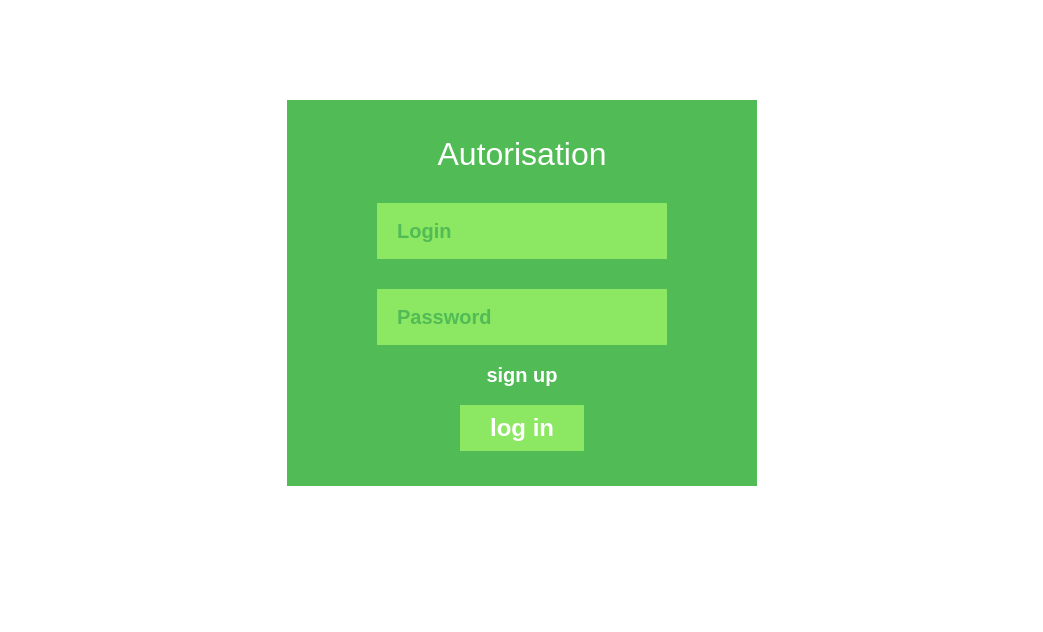
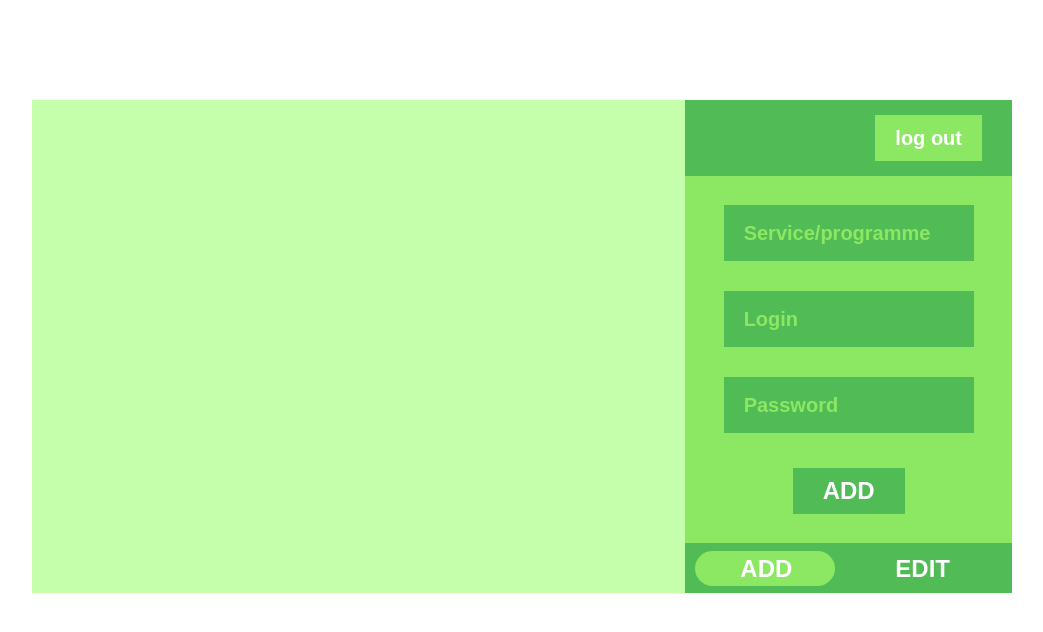
Before and after one commit to RostislavProg/password-manager, a React (Create React App) app: page /dashboard in a window 1280 px wide. Before the commit this address led to /. Shown: the top 632 px of the page, without its empty margins (118-1161 px from the left). Built offline with nearby package versions, Linux system fonts and the light colour scheme.

Commit message:
before ts

```diff
--- a/src/components/App.jsx
+++ b/src/components/App.jsx
@@ -4,8 +4,24 @@ import Dashboard from './pages/dachboard/Dashboard';
 import Autorisation from './pages/autorisation/Autorisation'
 import Registration from './pages/registration/Registration';
 import { Route, Routes } from 'react-router-dom';
+import { useEffect } from "react";
+import { jsonContent } from "../store/auth/auth.slice";
+import { useDispatch } from 'react-redux';
+
 
 const App = () => {
+
+  const jsonUserID = JSON.parse(localStorage.getItem('userId'));
+  const jsonAccounts = JSON.parse(localStorage.getItem('accounts'));
+  const jsonAccountsContent = JSON.parse(localStorage.getItem('accountsContent'));
+
+  const dispatch = useDispatch()
+
+  useEffect(() => {
+    dispatch(jsonContent({jsonUserID, jsonAccounts, jsonAccountsContent}))
+  }, [])
+
+
   return (
     <Routes>
       <Route path='/' element={<Autorisation />}></Route>
--- a/src/components/pages/autorisation/Autorisation.jsx
+++ b/src/components/pages/autorisation/Autorisation.jsx
@@ -1,23 +1,23 @@
-import { useReducer } from "react";
+import { useEffect, useReducer } from "react";
 import { Link, useNavigate } from "react-router-dom";
 import { useSelector } from 'react-redux'
-import { useEffect } from "react";
 
 import './Autorisation.css';
-import { jsonContent, login } from "../../../store/auth/auth.slice";
+import { login } from "../../../store/auth/auth.slice";
 import { useDispatch } from "react-redux";
 
 const Autorisation = () => {
 
+    const jsonUserID = JSON.parse(localStorage.getItem('userId'));
     const { accounts } = useSelector((state) => state.auth);
-    const jsonAccounts = JSON.parse(localStorage.getItem('accounts'));
-    const jsonAccountsContent = JSON.parse(localStorage.getItem('accountsContent'));
     const dispatch = useDispatch()
     const navigate = useNavigate()
 
     useEffect(() => {
-        console.log({jsonAccounts, jsonAccountsContent});
-        dispatch(jsonContent({jsonAccounts, jsonAccountsContent}));
+        console.log(jsonUserID)
+        if(!(jsonUserID === null) && !(jsonUserID === "")){
+            navigate('/dashboard');
+        }
     }, [])
 
     const [event, updateEvent] = useReducer((state, action) => {
--- a/src/components/pages/dachboard/Dashboard.jsx
+++ b/src/components/pages/dachboard/Dashboard.jsx
@@ -1,6 +1,5 @@
 import './Dashboard.css';
 import { useEffect } from "react";
-import { useDispatch } from 'react-redux'
 
 import { Row, Col } from 'react-bootstrap';
 import Units from './components/Units/Units';
@@ -14,18 +13,18 @@ import { useSelector } from 'react-redux'
 const Dashboard = () => {
 
     const navigate = useNavigate()
-    const { isAuthenticated } = useSelector((state) => state.auth)
+    const jsonUserID = JSON.parse(localStorage.getItem('userId'));
     const { editMode } = useSelector((state) => state.edit)
 
     useEffect(() => {
-        if(!isAuthenticated){
-            navigate("/")
+        if((jsonUserID === null && jsonUserID === "")){
+            navigate('/');
         }
     }, [])
 
     return (
         <section className='dashBoard'>
-            {isAuthenticated ? (
+            {!(jsonUserID === null && jsonUserID === "") ? (
                 <Row>
                     <Units />
                     <Col md={4}>
--- a/src/components/pages/dachboard/components/Logout/Logout.jsx
+++ b/src/components/pages/dachboard/components/Logout/Logout.jsx
@@ -4,10 +4,11 @@ import { Button } from 'react-bootstrap';
 import { useDispatch, useSelector } from 'react-redux';
 import { useNavigate } from 'react-router-dom';
 import { logout } from '../../../../../store/auth/auth.slice';
+import { useGetUser } from '../../../../../hooks/useGetUser';
 
 const Logout = () => {
 
-    const { user } = useSelector((state) => state.auth)
+    const { user } = useGetUser()
     const dispatch = useDispatch()
     const navigate = useNavigate()
 
@@ -18,7 +19,7 @@ const Logout = () => {
 
     return (
         <div className="logOut">
-            <span>{user.info.login}</span>
+            <span>{user.login}</span>
             <Button onClick={handleLogout}>log out</Button>
         </div>
     );
--- a/src/components/pages/dachboard/components/Units/Units.jsx
+++ b/src/components/pages/dachboard/components/Units/Units.jsx
@@ -3,11 +3,12 @@ import SingleUnit from '../SingleUnit/SingleUnit';
 import { Col } from 'react-bootstrap';
 
 import './Units.css';
+import { useGetUser } from '../../../../../hooks/useGetUser';
 
 
 const Units = () => {
 
-    const userContent = useSelector((state) => state.auth.user.content.userContent)
+    const {userContent} = useGetUser();
     const { editMode } = useSelector((state) => state.edit)
 
     return (
--- a/src/components/pages/registration/Registration.jsx
+++ b/src/components/pages/registration/Registration.jsx
@@ -1,6 +1,6 @@
 import './Registration.css';
 import { Link, useNavigate } from 'react-router-dom';
-import { useReducer } from "react";
+import { useEffect, useReducer } from "react";
 import { v4 as uuidv4 } from 'uuid';
 
 import { useSelector, useDispatch } from 'react-redux'
@@ -9,8 +9,15 @@ import { addAccount } from '../../../store/auth/auth.slice';
 const Registration = () => {
 
     const { accounts } = useSelector((state) => state.auth)
+    const jsonUserID = JSON.parse(localStorage.getItem('userId'));
     const dispatch = useDispatch()
     const navigate = useNavigate()
+
+    useEffect(() => {
+        if((!(jsonUserID === null) && !(jsonUserID === ""))){
+            navigate("/dashboard")
+        }
+    }, [])
 
     const [event, updateEvent] = useReducer((state, action) => {
         switch(action.type) {
@@ -28,9 +35,7 @@ const Registration = () => {
 
     const handleSubmit = (e) => {
         e.preventDefault();
-
         const accountVerification = accounts.find(account => account.login === event.login && account.password === event.password);
-
         if(event.login === '' || event.password === '' || event.repPassword === '') {
             updateEvent({
                 type: 'errorUpdate',
--- /dev/null
+++ b/src/hooks/useGetUser.js
@@ -0,0 +1,16 @@
+import { useSelector } from "react-redux";
+
+export const useGetUser = () => {
+    const userId = useSelector((state) => state.auth.userId)
+
+    const userContent = useSelector((state) => {
+        const userContent = state.auth.accountsContent.find(account => account.id === userId);
+        return userContent ? userContent.userContent : [];
+    });
+
+    const user = useSelector((state) => {
+        const user = state.auth.accounts.find(account => account.id === userId);
+        return user ? user : [];
+    });
+    return {user, userContent};
+}
--- a/src/store/auth/auth.slice.js
+++ b/src/store/auth/auth.slice.js
@@ -1,13 +1,9 @@
 import { createSlice } from '@reduxjs/toolkit';
 
 const initialState = {
-  user: {
-    info: {},
-    content: {}
-  },
-  isAuthenticated: false,
+  userId: "",
   accounts: [], //{login: 'Nikita', password: '123456', id: 1}
-  accountsContent: []//{userContent: [{ service: 'Facebook', log: 'NikitaFB', pass: '987654321' }], id: 1}
+  accountsContent: []//{ userContent: [{ service: 'Facebook', log: 'NikitaFB', pass: '987654321', id: 12 }], id: 1 }
 };
 
 const authSlice = createSlice({
@@ -15,47 +11,48 @@ const authSlice = createSlice({
   initialState,
   reducers: {
     login: (state, action) => {
-      const account = state.accounts.find(account => account.id === action.payload);
-      const content = state.accountsContent.find(content => content.id === action.payload);
-      state.user.info = account;
-      state.user.content = content;
-      state.isAuthenticated = true;
+      state.userId = action.payload;
+
+      localStorage.setItem('userId', JSON.stringify(state.userId));
     },
     logout: (state) => {
-      const id = state.user.content.id
-      const index = state.accountsContent.findIndex(item => item.id === id);
+      state.userId = "";
 
-      state.accountsContent[index].userContent = state.user.content.userContent
-      localStorage.setItem('accounts', JSON.stringify(state.accounts));
-      localStorage.setItem('accountsContent', JSON.stringify(state.accountsContent));
-      state.user.info = null;
-      state.user.content = null
-      state.isAuthenticated = false;
+      localStorage.setItem('userId', JSON.stringify(state.userId));
     },
     addAccount: (state, action) => {
       state.accounts.push(action.payload);
       state.accountsContent.push({userContent: [], id: action.payload.id});
+      localStorage.setItem('accounts', JSON.stringify(state.accounts));
+      localStorage.setItem('accountsContent', JSON.stringify(state.accountsContent));
     },
     addContent: (state, action) => {
-      const {service, log, pass, id} = action.payload;
-      state.user.content.userContent.push({ service, log, pass, id })
+      const index = state.accountsContent.findIndex(item => item.id === state.userId);
+
+      state.accountsContent[index].userContent.push(action.payload);
+      localStorage.setItem('accountsContent', JSON.stringify(state.accountsContent));
     },
     deleteContent: (state, action) => {
-      const index = state.user.content.userContent.findIndex(item => item.id === action.payload);
-      console.log(action.payload);
-      state.user.content.userContent.splice(index, 1);
+      const index = state.accountsContent.findIndex(item => item.id === state.userId);
+      const contentIndex = state.accountsContent[index].userContent.findIndex(item => item.id === action.payload)
+
+      state.accountsContent[index].userContent.splice(contentIndex, 1);
+      localStorage.setItem('accountsContent', JSON.stringify(state.accountsContent));
     },
     editContent: (state, action) => {
       const { id, log, pass } = action.payload;
-      const index = state.user.content.userContent.findIndex(item => item.id === id);
+      const index = state.accountsContent.findIndex(item => item.id === state.userId);
+      const contentIndex = state.accountsContent[index].userContent.findIndex(item => item.id === id)
 
-      state.user.content.userContent[index].log = log;
-      state.user.content.userContent[index].pass = pass;
+      state.accountsContent[index].userContent[contentIndex].log = log;
+      state.accountsContent[index].userContent[contentIndex].pass = pass;
+      localStorage.setItem('accountsContent', JSON.stringify(state.accountsContent));
     },
     jsonContent: (state, action) => {
-      const {jsonAccounts, jsonAccountsContent} = action.payload;
-      state.accounts = jsonAccounts;
-      state.accountsContent = jsonAccountsContent;
+      const {jsonUserID, jsonAccounts, jsonAccountsContent} = action.payload;
+      state.userId = jsonUserID ? jsonUserID : "";
+      state.accounts = jsonAccounts ? jsonAccounts : [];
+      state.accountsContent = jsonAccountsContent ? jsonAccountsContent : [];
     }
   },
 });
```
